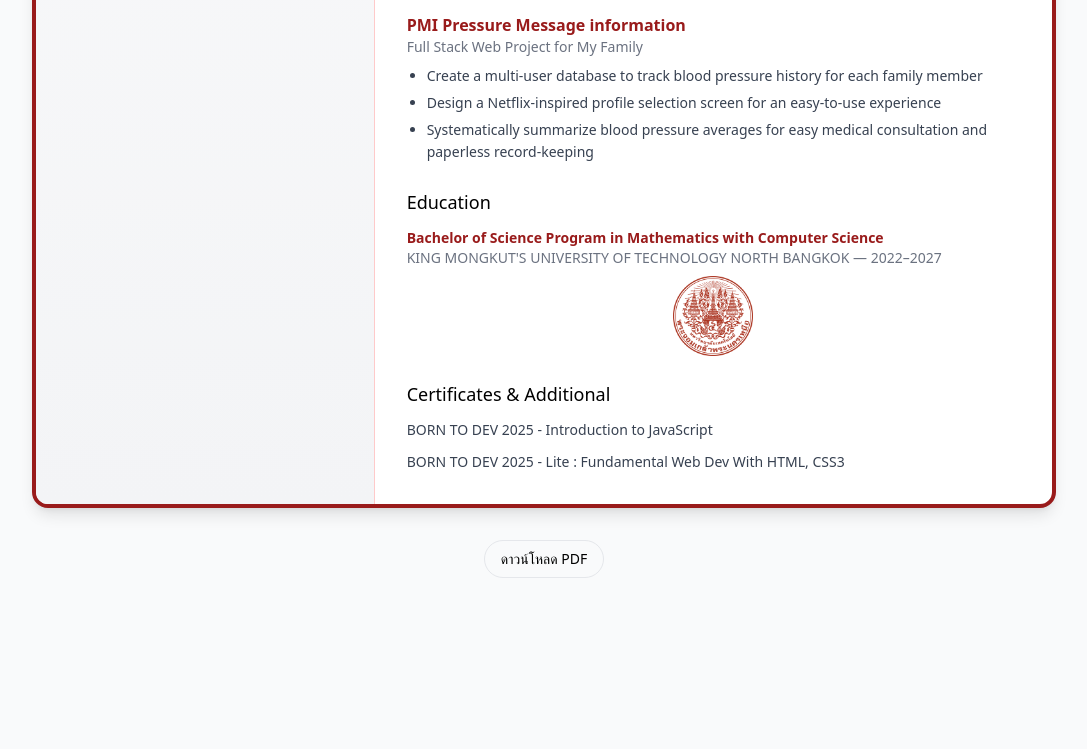
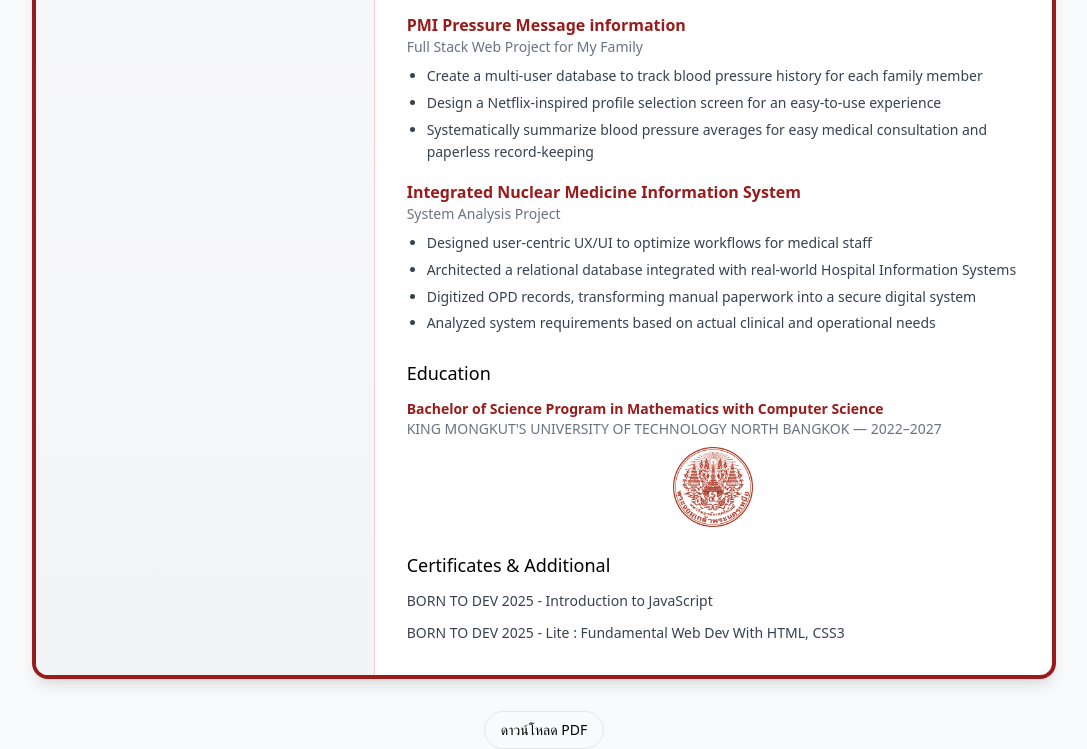
Before and after one commit to ItsPad/ItsPad.github.io, a plain HTML site: page index.html in a window 1280 px wide. Shown: the part 1371-2120 px from the top of the page, without its empty margins (96-1183 px from the left). Before the commit the page ends 1949 px from the top, so only its background shows below. Drawn offline with nearby package versions, Linux system fonts and the light colour scheme.

Commit message:
Update index.html

```diff
--- a/index.html
+++ b/index.html
@@ -1,14 +1,17 @@
 <!doctype html>
 <html lang="th">
+
 <head>
   <meta charset="utf-8" />
   <meta name="viewport" content="width=device-width,initial-scale=1" />
   <title>Resume — Patthapee Srinarat</title>
   <script src="https://cdn.tailwindcss.com"></script>
-  <link rel="icon" type="image/png" href="/picture/cv_profile.png"/>
+  <link rel="icon" type="image/png" href="/picture/cv_profile.png" />
 </head>
+
 <body class="bg-gray-50 font-sans">
-  <div class="max-w-5xl mx-auto bg-white shadow-lg rounded-2xl overflow-hidden grid grid-cols-1 md:grid-cols-3 my-8 border-4 border-red-800">
+  <div
+    class="max-w-5xl mx-auto bg-white shadow-lg rounded-2xl overflow-hidden grid grid-cols-1 md:grid-cols-3 my-8 border-4 border-red-800">
 
     <!-- Left column -->
     <aside class="p-8 bg-gradient-to-b from-white to-gray-100 md:col-span-1 border-r border-red-200">
@@ -60,7 +63,9 @@
           <h2 class="text-xl font-semibold">About</h2>
         </div>
         <p class="mt-3 text-sm text-gray-700 leading-relaxed">
-          Passionate about computer science and software development, with foundational knowledge in full-stack development. Continuously improving skills and staying up-to-date with industry trends to contribute effectively in professional IT roles.
+          Passionate about computer science and software development, with foundational knowledge in full-stack
+          development. Continuously improving skills and staying up-to-date with industry trends to contribute
+          effectively in professional IT roles.
         </p>
       </section>
 
@@ -145,9 +150,12 @@
             <p class="text-sm text-gray-400">2023</p>
           </div>
           <ul class="mt-2 list-disc ml-5 text-sm text-gray-700 space-y-1 leading-relaxed">
-                <li>Developed a Breakout-style game where players control a paddle to bounce a ball and clear all blocks.</li>
-                <li>Implemented key game mechanics including paddle movement, collision detection, and scoring system using WinForms controls and events.</li>
-                <li>Tested and refined gameplay to ensure smooth user experience and challenging but enjoyable mechanics.</li>
+            <li>Developed a Breakout-style game where players control a paddle to bounce a ball and clear all blocks.
+            </li>
+            <li>Implemented key game mechanics including paddle movement, collision detection, and scoring system using
+              WinForms controls and events.</li>
+            <li>Tested and refined gameplay to ensure smooth user experience and challenging but enjoyable mechanics.
+            </li>
             <li>Designed local storage system and implemented data encoding for security purposes.
             </li>
           </ul>
@@ -193,7 +201,23 @@
           <ul class="mt-2 list-disc ml-5 text-sm text-gray-700 space-y-1 leading-relaxed">
             <li>Create a multi-user database to track blood pressure history for each family member</li>
             <li>Design a Netflix-inspired profile selection screen for an easy-to-use experience</li>
-                <li>Systematically summarize blood pressure averages for easy medical consultation and paperless record-keeping</li>
+            <li>Systematically summarize blood pressure averages for easy medical consultation and paperless
+              record-keeping</li>
+          </ul>
+        </div>
+        <div class="mt-4">
+          <div class="flex justify-between items-baseline">
+            <div>
+              <p class="font-semibold text-red-800">Integrated Nuclear Medicine Information System</p>
+              <p class="text-sm text-gray-500">System Analysis Project</p>
+            </div>
+          </div>
+          <ul class="mt-2 list-disc ml-5 text-sm text-gray-700 space-y-1 leading-relaxed">
+            <li>Designed user-centric UX/UI to optimize workflows for medical staff
+            </li>
+            <li>Architected a relational database integrated with real-world Hospital Information Systems</li>
+            <li>Digitized OPD records, transforming manual paperwork into a secure digital system</li>
+            <li>Analyzed system requirements based on actual clinical and operational needs</li>
           </ul>
         </div>
 
@@ -206,7 +230,8 @@
           <div class="mt-3 text-sm text-gray-700">
             <p class="font-semibold text-red-800">Bachelor of Science Program in Mathematics with Computer Science</p>
             <p class="text-gray-500">KING MONGKUT'S UNIVERSITY OF TECHNOLOGY NORTH BANGKOK — 2022–2027</p>
-            <img src="/picture/KMUTNB.png" class="mx-auto h-20 mt-2 hover:scale-110 transition-transform duration-500" alt="KMUTNB Logo">
+            <img src="/picture/KMUTNB.png" class="mx-auto h-20 mt-2 hover:scale-110 transition-transform duration-500"
+              alt="KMUTNB Logo">
           </div>
         </div>
       </section>
@@ -228,4 +253,5 @@
     ดาวน์โหลด PDF
   </button>
 </div>
+
 </html>
```
Lines whose indentation alone changed are shown as unchanged.
